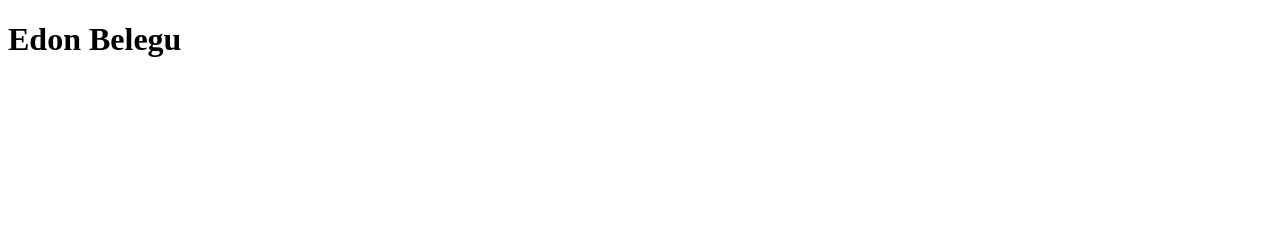
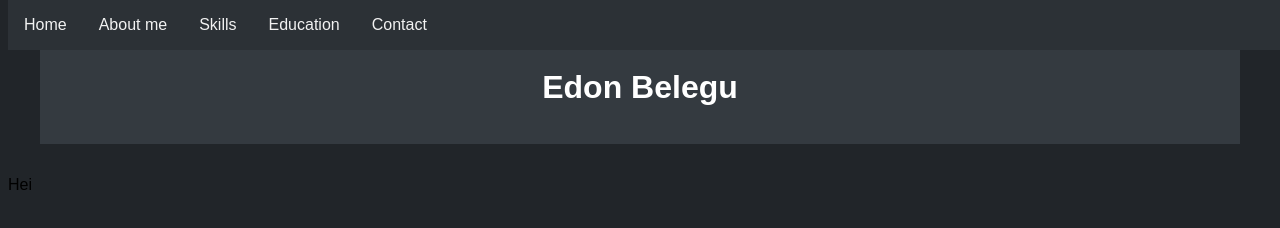
Before and after one commit to edonb/SchoolStuff, a plain HTML site: page index.html in a window 1280 px wide. Drawn offline with Linux system fonts and the light colour scheme.

Commit message:
Added header and navbar - still under construction

```diff
--- a/index.html
+++ b/index.html
@@ -1,15 +1,26 @@
 <!DOCTYPE html>
 <html lang="en">
-<head>
-    <meta charset="UTF-8">
-    <meta http-equiv="X-UA-Compatible" content="IE=edge">
-    <meta name="viewport" content="width=device-width, initial-scale=1.0">
+  <head>
+    <meta charset="UTF-8" />
+    <meta http-equiv="X-UA-Compatible" content="IE=edge" />
+    <meta name="viewport" content="width=device-width, initial-scale=1.0" />
+    <link rel="stylesheet" href="style.css" />
     <title>Portfolio Edon</title>
-</head>
-<body>
+  </head>
+  <body>
+    <div class="navbar">
+      <a href="#home">Home</a>
+      <a href="#news">About me</a>
+      <a href="#news">Skills</a>
+      <a href="#news">Education</a>
+      <a href="#contact">Contact</a>
+    </div>
+
     <header>
-        <h1>Edon Belegu</h1>
+      <div class="header">
+        <h1 class="h1-header">Edon Belegu</h1>
+      </div>
     </header>
-
-</body>
+    <p>Hei</p>
+  </body>
 </html>
--- /dev/null
+++ b/style.css
@@ -0,0 +1,40 @@
+body {
+    background: #212529;
+    font-family: sans-serif;
+}
+
+.h1-header {
+    text-align: center;
+    color: #ffffff;
+}
+
+.header {
+    background: #343a40;
+    padding: 1rem;
+    margin: 2rem;
+}
+
+
+.navbar {
+    overflow: hidden;
+    background-color: #2c3136;
+    position: fixed;
+    top: 0;
+    width: 100%;
+  }
+
+
+  .navbar a {
+    float: left;
+    display: block;
+    color: #f2f2f2;
+    text-align: center;
+    padding: 16px;
+    text-decoration: none;
+  }
+
+
+  .navbar a:hover {
+    background: #212529;
+    color: white;
+  }
```
